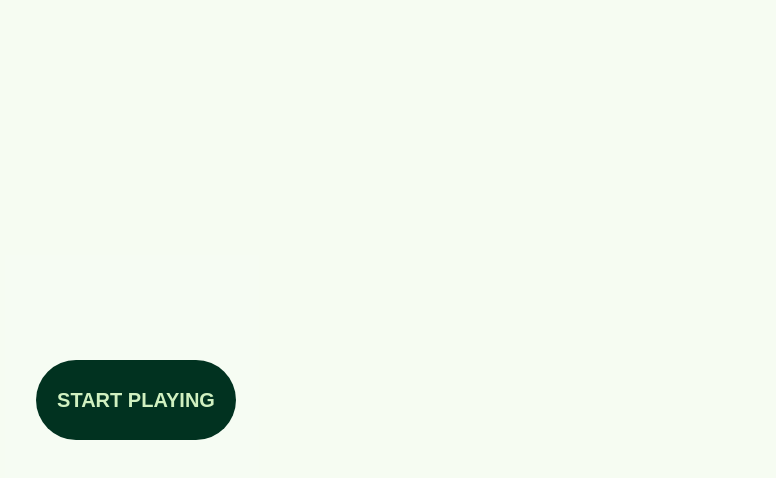
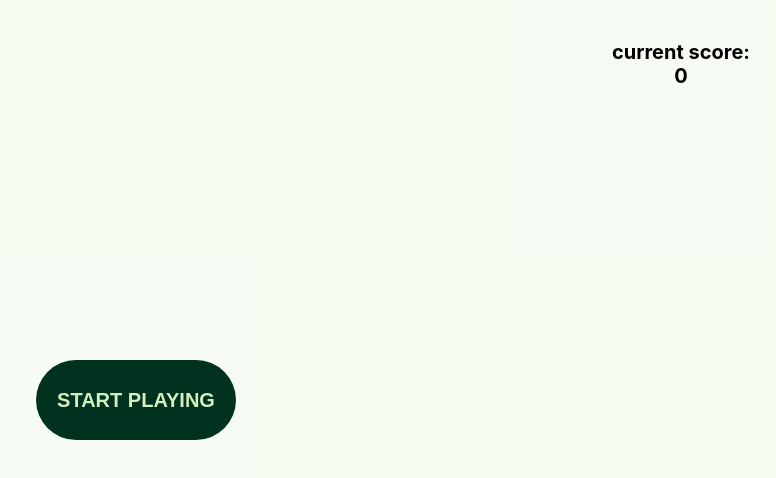
Before and after one commit to Gwiad/movie-trivia, a React (Create React App) app: page / in a window 1280 px wide. Shown: the top 478 px of the page, without its empty margins (504-1280 px from the left). Built offline with nearby package versions, Linux system fonts and the light colour scheme; no server answers.

Commit message:
display current score

```diff
--- a/src/App.tsx
+++ b/src/App.tsx
@@ -6,6 +6,8 @@ import styled from 'styled-components';
 import HomePage from 'components/HomePage';
 import Question from 'components/Question';
 import GameOver from 'components/GameOver';
+import {useSelector} from 'react-redux';
+import {RootState} from 'app/store';
 
 const OuterContainer = styled.div`
   width: 100vw;
@@ -14,13 +16,26 @@ const OuterContainer = styled.div`
   justify-content: center;
   align-items: center;
   background: #d0f0c033;
+  position: relative;
 `;
 const InnerContainer = styled.div`
   width: 300px;
   height: 600px;
 `;
-
+const ScoreContainer = styled.div`
+  position: absolute;
+  top: 20px;
+  right: 20px;
+  text-align: left;
+  width: 150px;
+`;
+const Text = styled.p`
+  text-align: center;
+  font-size: 20px;
+  font-weight: bold;
+`;
 function App() {
+  const currentScore = useSelector((state: RootState) => state.currentScore);
   return (
     <OuterContainer>
       <InnerContainer>
@@ -34,6 +49,9 @@ function App() {
           </Routes>
         </BrowserRouter>
       </InnerContainer>
+      <ScoreContainer>
+        <Text>current score: {currentScore}</Text>
+      </ScoreContainer>
     </OuterContainer>
   );
 }
```
